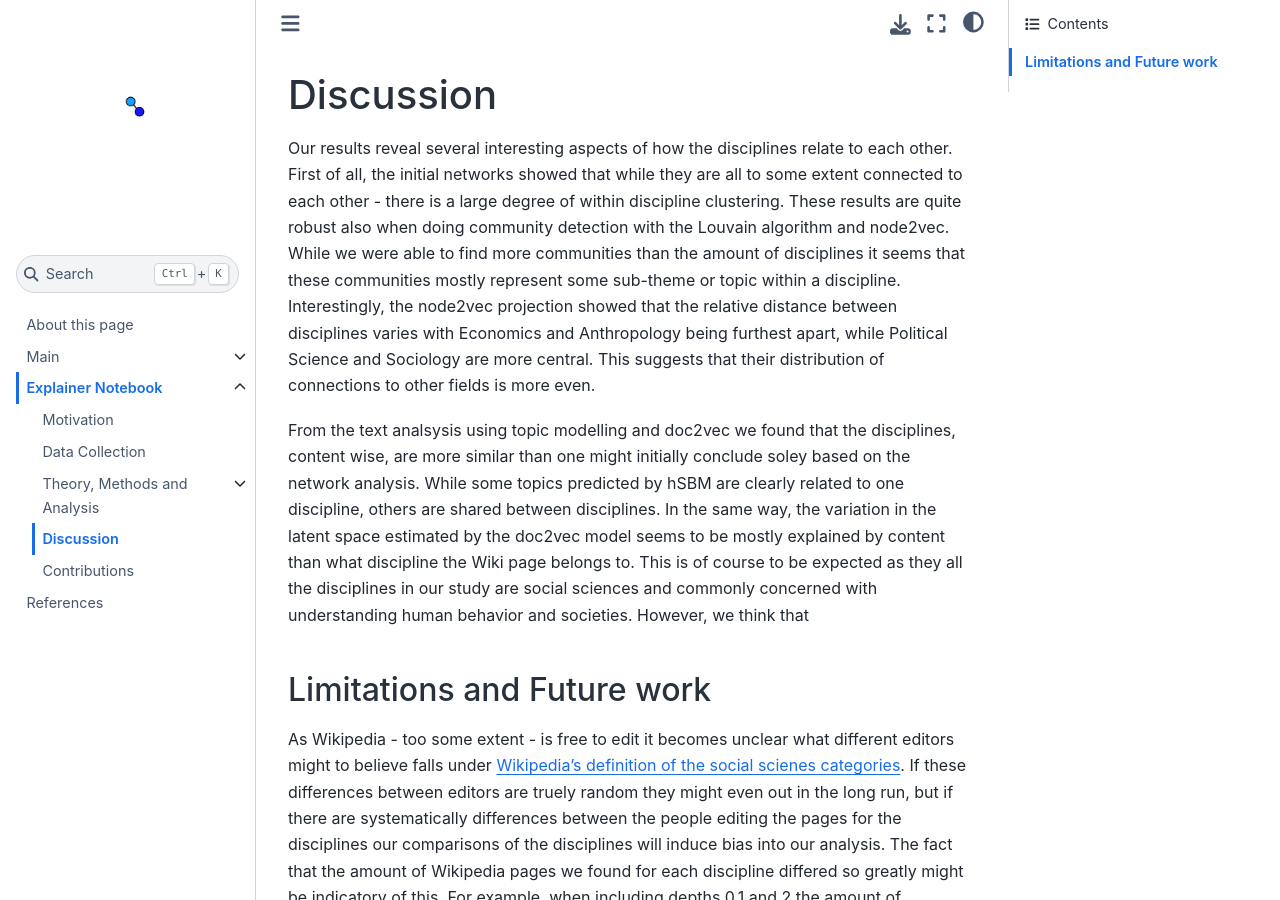
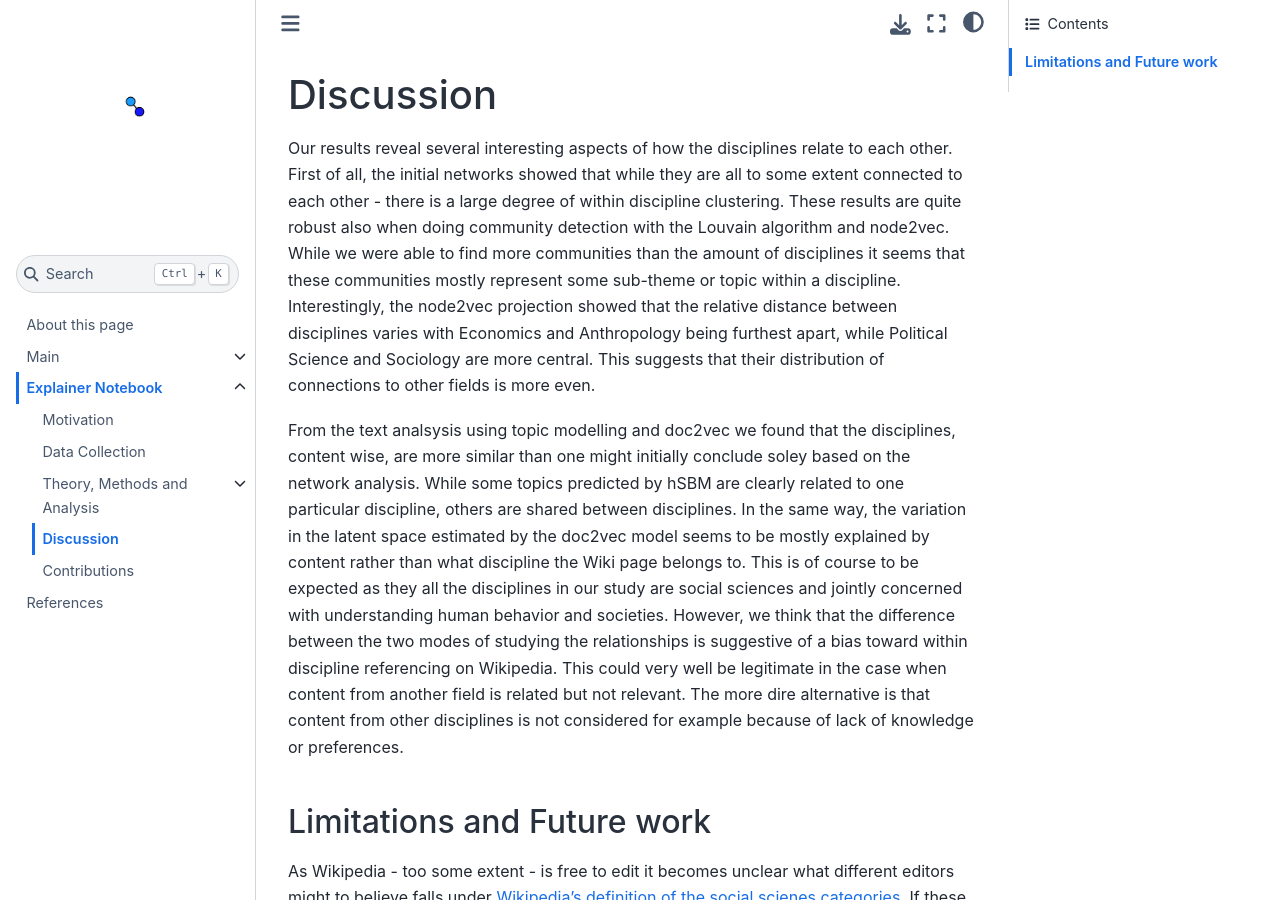
Before and after one commit to MatPiq/DTU-social-graphs-project-book, a Jupyter Book: the page built from explainer_discussion.md, in a window 1280 px wide and 900 px high. Built offline with Jupyter Book 1.0.4 settings and Sphinx 7.4.7 and the Sphinx Book theme 1.1.4, drawn with Linux system fonts in a browser that asks for light colours; pages that are not in the unit, such as notebooks, are missing from menus; comment, search, counter and statistics services are not loaded.

Commit message:
Update explainer_discussion.md

```diff
--- a/explainer_discussion.md
+++ b/explainer_discussion.md
@@ -3,7 +3,7 @@
 
 Our results reveal several interesting aspects of how the disciplines relate to each other. First of all, the initial networks showed that while they are all to some extent connected to each other - there is a large degree of within discipline clustering. These results are quite robust also when doing community detection with the Louvain algorithm and node2vec. While we were able to find more communities than the amount of disciplines it seems that these communities mostly represent some sub-theme or topic within a discipline. Interestingly, the node2vec projection showed that the relative distance between disciplines varies with Economics and Anthropology being furthest apart, while Political Science and Sociology are more central. This suggests that their distribution of connections to other fields is more even.
 
-From the text analsysis using topic modelling and doc2vec we found that the disciplines, content wise, are more similar than one might initially conclude soley based on the network analysis. While some topics predicted by hSBM are clearly related to one discipline, others are shared between disciplines. In the same way, the variation in the latent space estimated by the doc2vec model seems to be mostly explained by content than what discipline the Wiki page belongs to. This is of course to be expected as they all the disciplines in our study are social sciences and commonly concerned with understanding human behavior and societies. However, we think that
+From the text analsysis using topic modelling and doc2vec we found that the disciplines, content wise, are more similar than one might initially conclude soley based on the network analysis. While some topics predicted by hSBM are clearly related to one particular discipline, others are shared between disciplines. In the same way, the variation in the latent space estimated by the doc2vec model seems to be mostly explained by content rather than what discipline the Wiki page belongs to. This is of course to be expected as they all the disciplines in our study are social sciences and jointly concerned with understanding human behavior and societies. However, we think that the difference between the two modes of studying the relationships is suggestive of a bias toward within discipline referencing on Wikipedia. This could very well be legitimate in the case when content from another field is related but not relevant. The more dire alternative is that content from other disciplines is not considered for example because of lack of knowledge or preferences.
 
 ## Limitations and Future work
 
```
